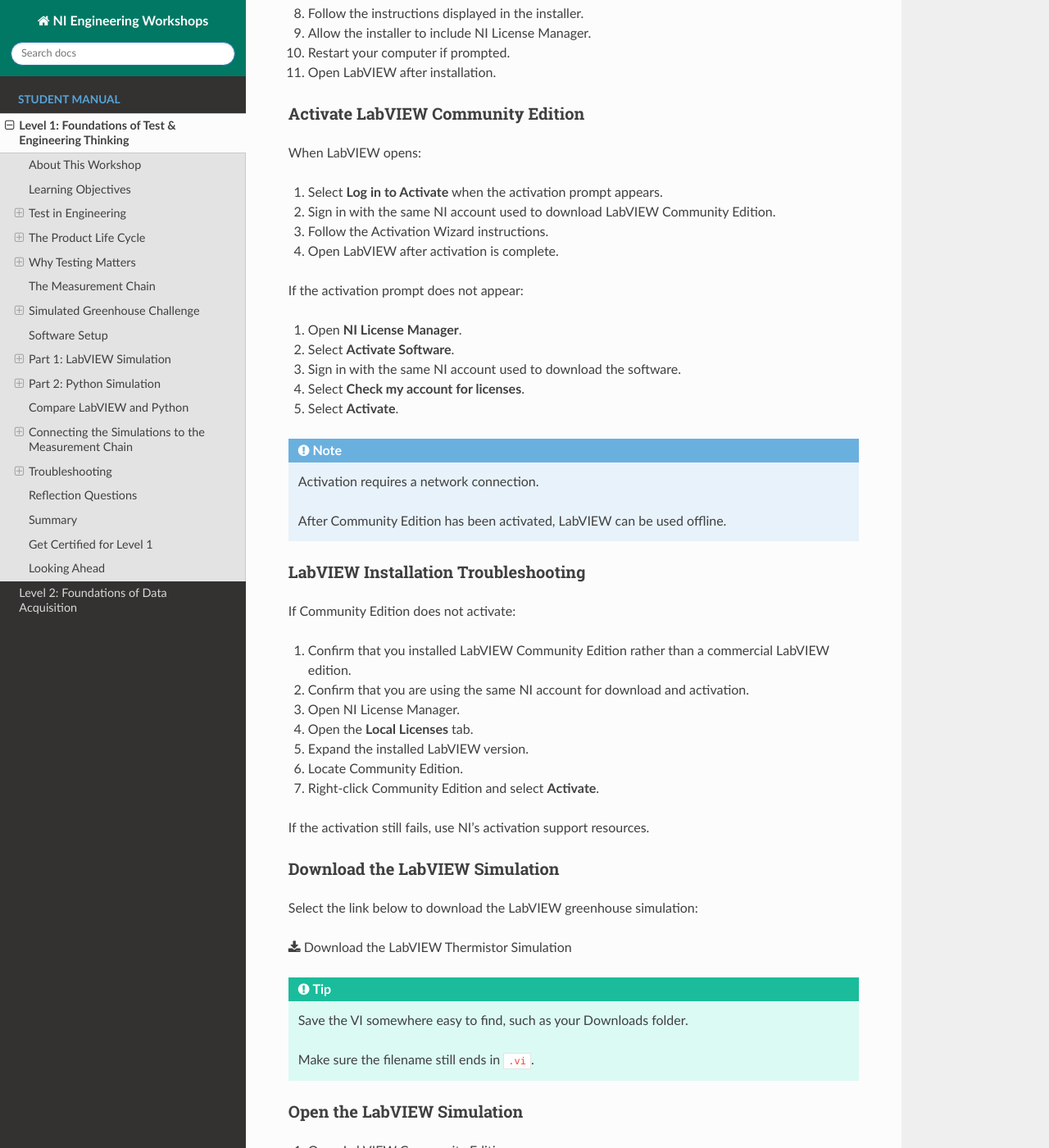
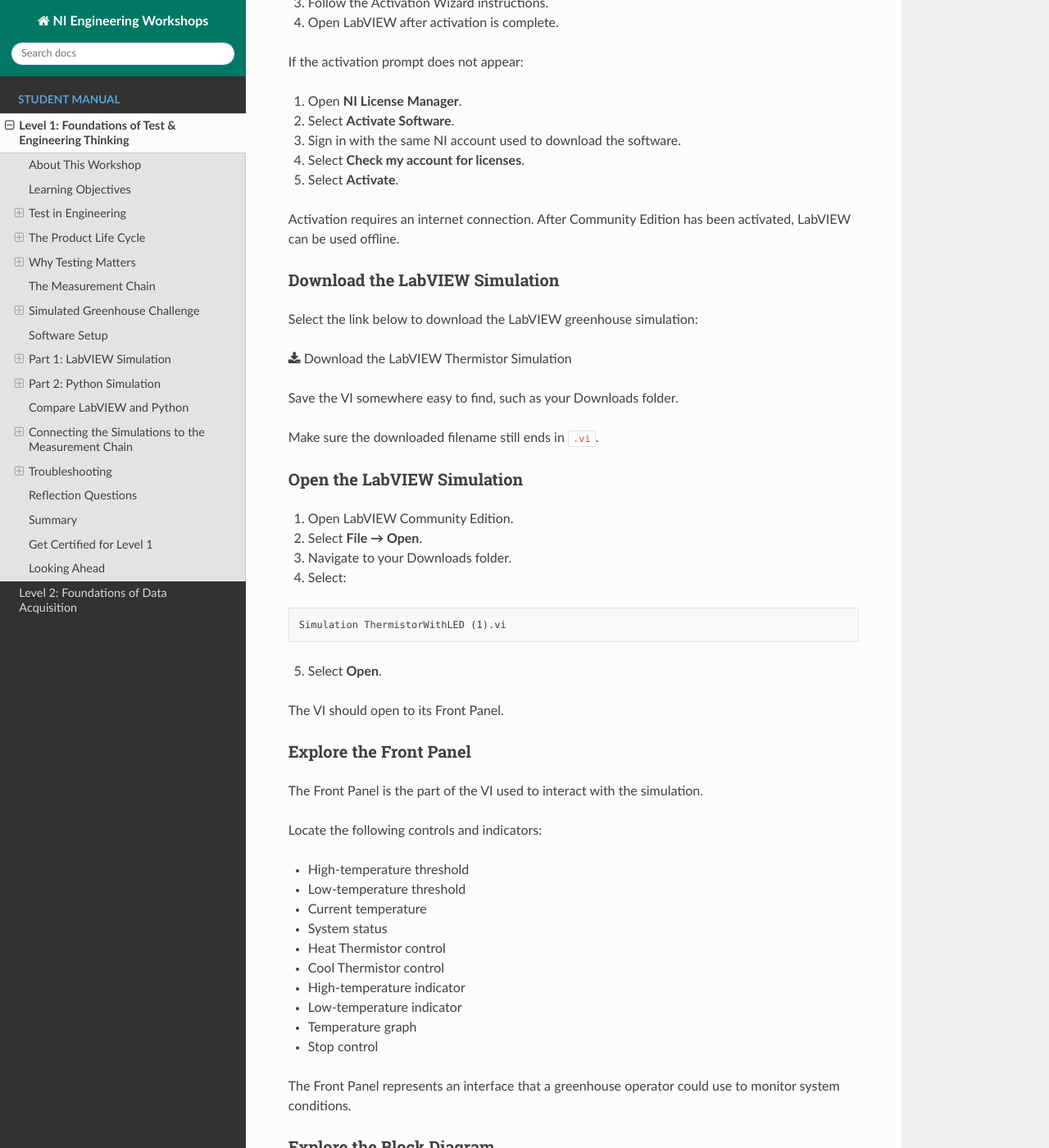
Before and after one commit to cecilianguyen-NIEMR/NI-Engineering-Workshops, a Sphinx documentation site: the page built from docs/source/level1.rst, in a window 1280 px wide and 1400 px high, scrolled down 13663 px. Shown: the whole window at 82% size. Built offline with Sphinx 7.4.7 and the Read the Docs theme 3.1.0, drawn with Linux system fonts in a browser that asks for light colours; pages that are not in the unit, such as notebooks, are missing from menus; some of the changed text lies outside the part shown.

Commit message:
Update level1.rst

```diff
--- a/docs/source/level1.rst
+++ b/docs/source/level1.rst
@@ -17,11 +17,10 @@
 Level 1 introduces the foundations of test engineering through a
 greenhouse temperature-monitoring challenge.
 
-This online version of the workshop uses software simulations. Instead
-of connecting a physical thermistor and LEDs to measurement hardware,
-you will interact with a simulated thermistor, collect simulated
-temperature data, analyze the results, and observe how the system
-responds.
+This online version uses software simulations. Instead of connecting a
+physical thermistor and LEDs to measurement hardware, you will interact
+with a simulated thermistor, collect simulated temperature data, analyze
+the results, and observe how the system responds.
 
 You will complete the simulation first in LabVIEW and then in Python.
 
@@ -30,16 +29,14 @@
 
 **Physical Phenomenon → Sensor → Acquisition → Analysis → Decision → Action**
 
-.. note::
+During the in-person workshop, students use a physical thermistor,
+warning LEDs, a breadboard, and an NI mioDAQ.
 
-   During the in-person workshop, students use a physical thermistor,
-   warning LEDs, a breadboard, and an NI mioDAQ.
+In this online workshop, LabVIEW and Python generate the temperature
+measurements and simulate the warning indicators.
 
-   In this online workshop, LabVIEW and Python generate the temperature
-   measurements and simulate the warning indicators.
-
-   The source of the data is different, but the engineering process is
-   the same.
+The source of the data is different, but the engineering process is the
+same.
 
 
 Learning Objectives
@@ -290,8 +287,8 @@
 
 Engineering decisions begin with information from the physical world.
 
-The process of turning a real-world condition into useful information
-is called the **measurement chain**.
+The process of turning a real-world condition into useful information is
+called the **measurement chain**.
 
 .. image:: _static/media/image5.png
    :alt: Measurement chain
@@ -361,15 +358,13 @@
 | Action               | Physical warning LEDs        | Simulated indicators         |
 +----------------------+------------------------------+------------------------------+
 
-.. important::
+A simulation helps us study the behavior and logic of a measurement
+system, but it does not replace every aspect of working with physical
+hardware.
 
-   A simulation helps us study the behavior and logic of a measurement
-   system, but it does not replace every aspect of working with physical
-   hardware.
-
-   Real measurements can be affected by sensor accuracy, electrical
-   noise, wiring, signal conditioning, input range, grounding, and the
-   physical environment.
+Real measurements can be affected by sensor accuracy, electrical noise,
+wiring, signal conditioning, input range, grounding, and the physical
+environment.
 
 
 Physical Phenomenon
@@ -445,8 +440,8 @@
 
 This allows us to focus on the rest of the measurement chain.
 
-However, it is important to remember that a physical measurement system
-must account for the electrical behavior of the sensor.
+However, a physical measurement system must account for the electrical
+behavior of the sensor.
 
 
 Acquisition
@@ -576,8 +565,8 @@
 
 4. Sign in with your NI account when prompted.
 
-5. If you do not have an NI account, create one and then return to the
-   LabVIEW Community Edition download page.
+5. If you do not have an NI account, create one and return to the
+   download page.
 
 6. Remember which account you use. You will use the same account to
    activate LabVIEW.
@@ -619,36 +608,8 @@
 
 5. Select **Activate**.
 
-.. note::
-
-   Activation requires a network connection.
-
-   After Community Edition has been activated, LabVIEW can be used
-   offline.
-
-
-LabVIEW Installation Troubleshooting
-^^^^^^^^^^^^^^^^^^^^^^^^^^^^^^^^^^^^
-
-If Community Edition does not activate:
-
-1. Confirm that you installed LabVIEW Community Edition rather than a
-   commercial LabVIEW edition.
-
-2. Confirm that you are using the same NI account for download and
-   activation.
-
-3. Open NI License Manager.
-
-4. Open the **Local Licenses** tab.
-
-5. Expand the installed LabVIEW version.
-
-6. Locate Community Edition.
-
-7. Right-click Community Edition and select **Activate**.
-
-If the activation still fails, use NI's activation support resources.
+Activation requires an internet connection. After Community Edition has
+been activated, LabVIEW can be used offline.
 
 
 Download the LabVIEW Simulation
@@ -659,11 +620,9 @@
 :download:`Download the LabVIEW Thermistor Simulation
 <_static/downloads/Simulation ThermistorWithLED (1).vi>`
 
-.. tip::
+Save the VI somewhere easy to find, such as your Downloads folder.
 
-   Save the VI somewhere easy to find, such as your Downloads folder.
-
-   Make sure the filename still ends in ``.vi``.
+Make sure the downloaded filename still ends in ``.vi``.
 
 
 Open the LabVIEW Simulation
@@ -708,21 +667,6 @@
 The Front Panel represents an interface that a greenhouse operator could
 use to monitor system conditions.
 
-.. note::
-
-   If you have a screenshot of the LabVIEW Front Panel, place it in:
-
-   ``docs/source/_static/media/labview_simulation_front_panel.png``
-
-Then display it using:
-
-.. figure:: _static/media/labview_simulation_front_panel.png
-   :width: 85%
-   :align: center
-   :alt: LabVIEW greenhouse simulation Front Panel
-
-   LabVIEW greenhouse simulation Front Panel.
-
 
 Explore the Block Diagram
 ^^^^^^^^^^^^^^^^^^^^^^^^^
@@ -741,21 +685,6 @@
 - Indicator terminals
 - Graph or chart terminal
 - Stop control
-
-.. note::
-
-   If you have a screenshot of the LabVIEW Block Diagram, place it in:
-
-   ``docs/source/_static/media/labview_simulation_block_diagram.png``
-
-Then display it using:
-
-.. figure:: _static/media/labview_simulation_block_diagram.png
-   :width: 95%
-   :align: center
-   :alt: LabVIEW greenhouse simulation Block Diagram
-
-   LabVIEW greenhouse simulation Block Diagram.
 
 Press ``Ctrl+E`` again to return to the Front Panel.
 
@@ -932,12 +864,6 @@
 3. Run the installer.
 
 4. Open Visual Studio Code.
-
-.. note::
-
-   Visual Studio and Visual Studio Code are different applications.
-
-   This workshop uses **Visual Studio Code**.
 
 
 Install the Python Extension
@@ -1000,11 +926,9 @@
 :download:`Download the Python Thermistor Simulation
 <_static/downloads/Simulation ThermistorWithLED Python.py>`
 
-.. tip::
+Save the file somewhere easy to find, such as your Downloads folder.
 
-   Save the file somewhere easy to find, such as your Downloads folder.
-
-   Make sure the filename still ends in ``.py``.
+Make sure the downloaded filename still ends in ``.py``.
 
 
 View the Python Code Online
@@ -1362,8 +1303,8 @@
 
 LabVIEW and Python represented the response of a temperature sensor,
 acquired simulated measurements, analyzed the data, compared the
-temperature against requirements, made decisions, and updated the
-warning indicators.
+temperature against requirements, made decisions, and updated warning
+indicators.
 
 Together, these steps form the measurement chain:
 
@@ -1394,12 +1335,10 @@
 `Complete the Level 1 Feedback Survey and Certification Form
 <https://forms.cloud.microsoft/r/0LK7kuz1Xx>`_
 
-.. important::
+Complete both simulations before submitting the survey.
 
-   Complete both simulations before submitting the survey.
-
-   Make sure the information you submit is accurate so your Level 1
-   completion can be recorded.
+Make sure the information you submit is accurate so your Level 1
+completion can be recorded.
 
 
 Looking Ahead
```
Also changed, not shown: other parts of docs/source/level1.rst (+25 -11 lines).
